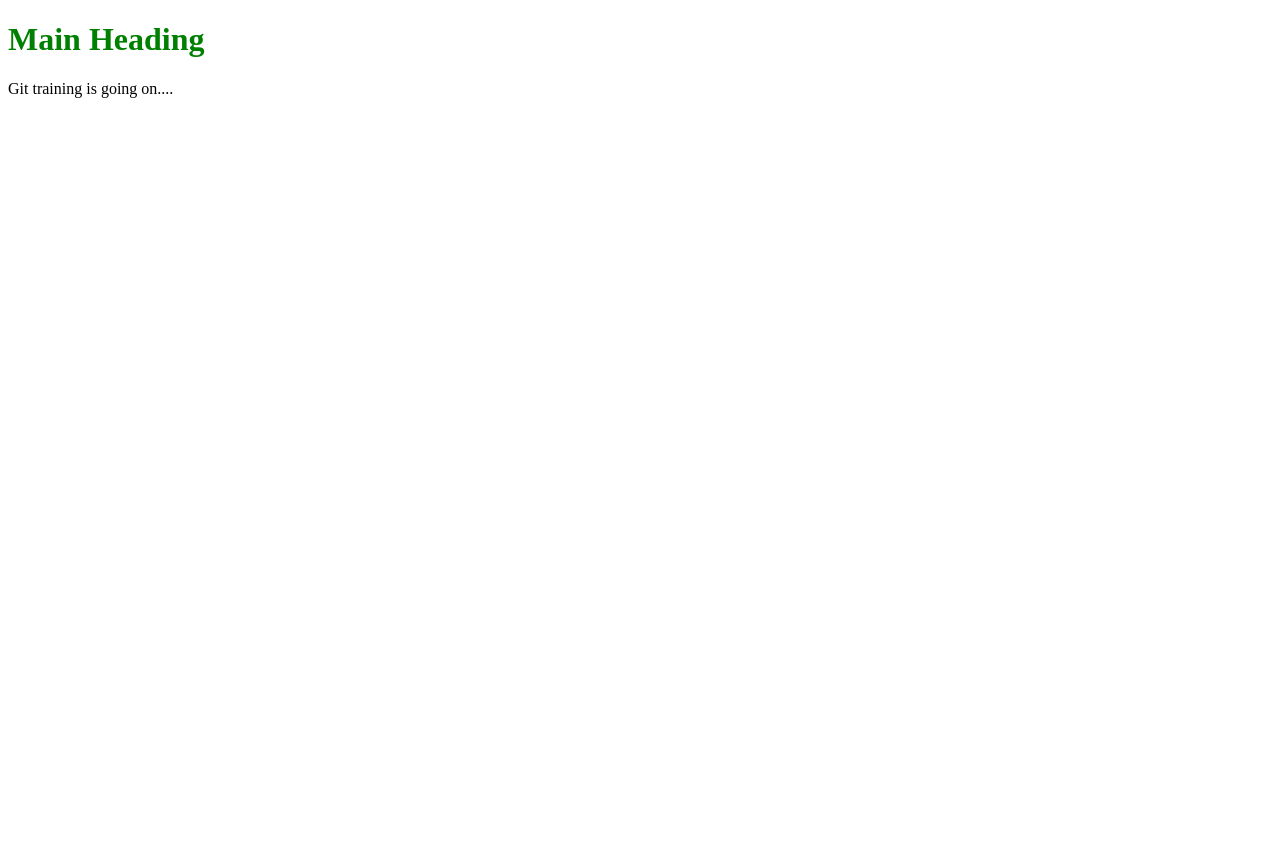
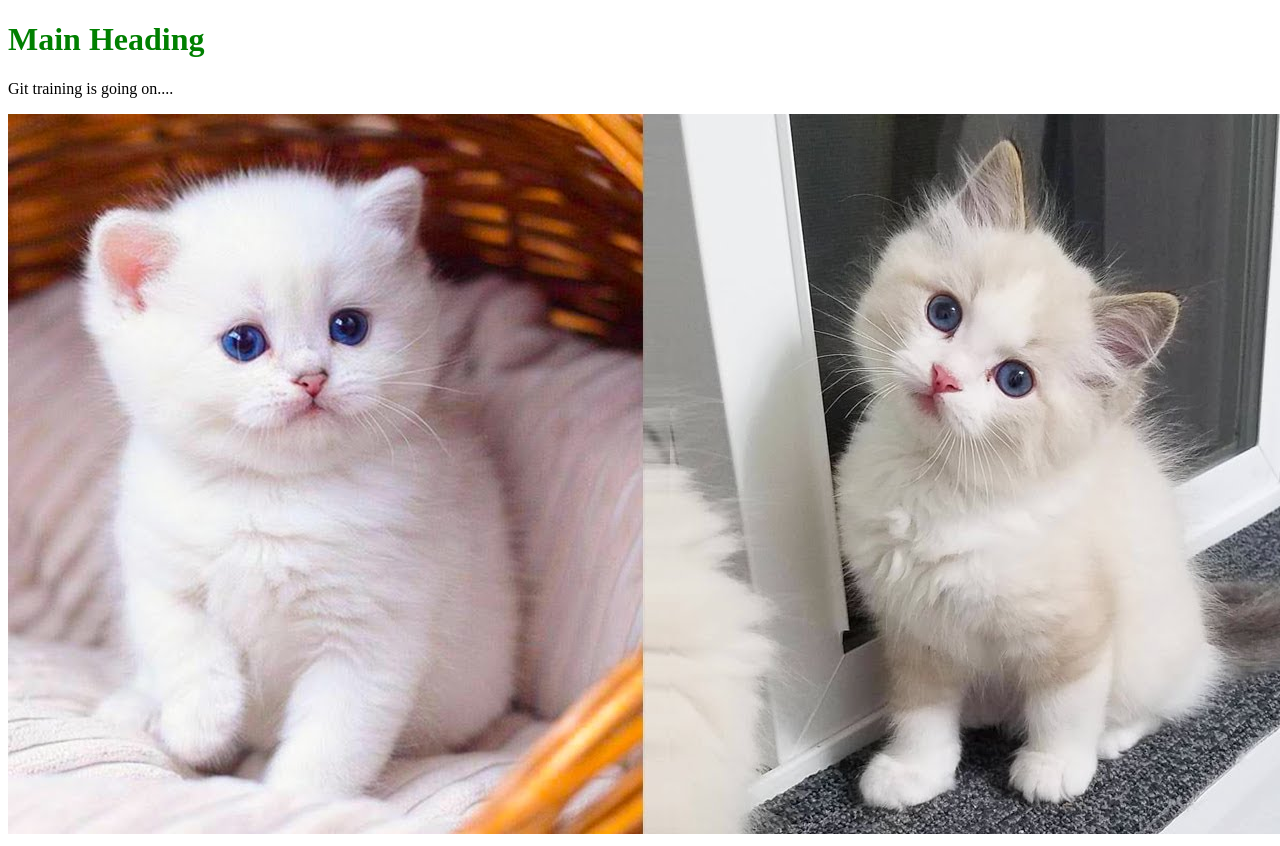
Before and after one commit to kaiser82/my-first-repo, a plain HTML site: page index.html in a window 1280 px wide. Before the commit the page ends 800 px from the top, so only its background shows below. Drawn offline with Linux system fonts and the light colour scheme.

Commit message:
cat image added

```diff
--- a/index.html
+++ b/index.html
@@ -10,5 +10,6 @@
 <body>
     <h1>Main Heading</h1>
     <p>Git training is going on....</p>
+    <img src="cat.jpg" alt="cat">
 </body>
 </html>
```
Also changed, not shown: cat.jpg (added).
